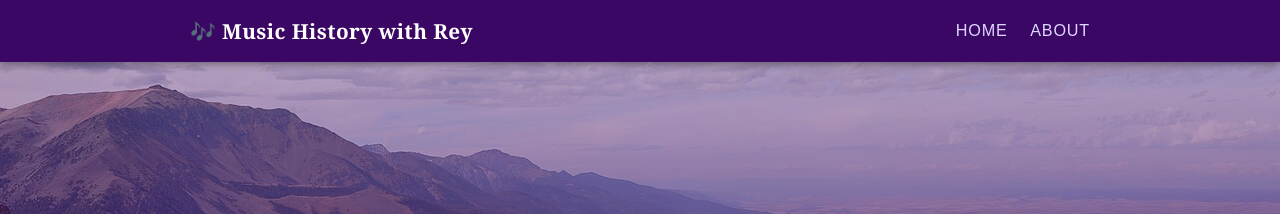
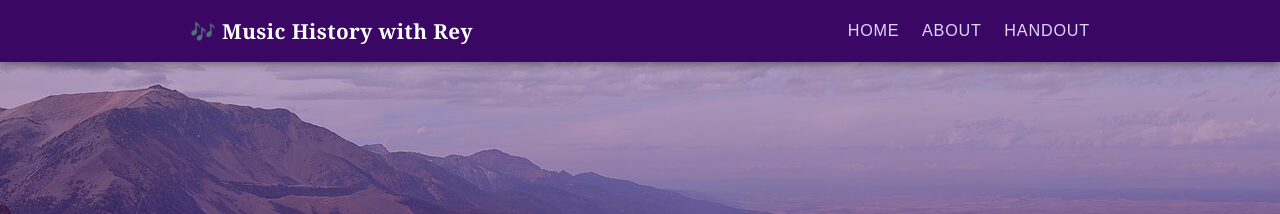
Before and after one commit to purple4reina/wallowalake, a Jekyll site: the page built from index.html, in a window 1280 px wide. Shown: the top 214 px of the page. Built offline with Jekyll 4.4.1, drawn with Linux system fonts in a browser that asks for light colours.

Commit message:
Add Handout link to the site header nav
Surface the class handout from every page (home, year, and day pages),
alongside the existing homepage download button.

Co-Authored-By: Claude Opus 4.8 <noreply@anthropic.com>

```diff
--- a/_layouts/default.html
+++ b/_layouts/default.html
@@ -19,6 +19,7 @@
       <nav class="site-nav">
         <a href="{{ '/' | relative_url }}">Home</a>
         <a href="{{ '/about' | relative_url }}">About</a>
+        <a href="{{ '/assets/downloads/music-history-handout.pdf' | relative_url }}" target="_blank" rel="noopener">Handout</a>
       </nav>
     </div>
   </header>
```
